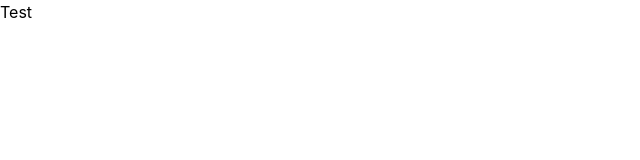
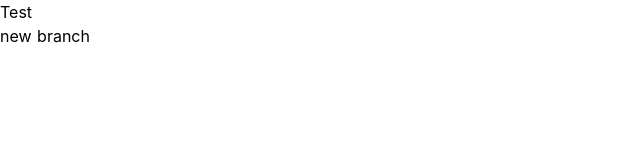
Before and after one commit to shogosakihama/git-practice, a Nuxt app: page /test in a window 1280 px wide. Shown: the top 160 px of the page, without its empty margins (0-640 px from the left). Built offline with nearby package versions, Linux system fonts and the light colour scheme.

Commit message:
新しいブランチを先頭にくっつけたい

```diff
--- a/pages/test.vue
+++ b/pages/test.vue
@@ -1,5 +1,6 @@
 <template>
   <div>
     <div>Test</div>
+    <div>new branch</div>
   </div>
 </template>
```
